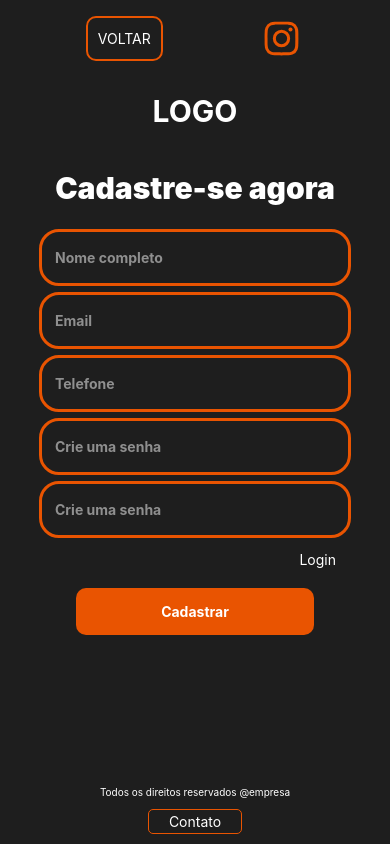
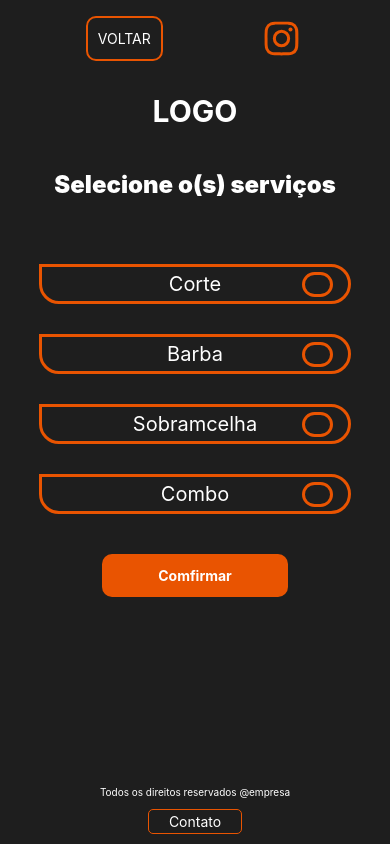
Before and after one commit to Marcos-Segantine/barber-app, a React Native app: screen / in a window 390 px wide. Built offline with nearby package versions, Linux system fonts and the light colour scheme.

Commit message:
Adding a new Screen

```diff
--- a/src/App.tsx
+++ b/src/App.tsx
@@ -6,13 +6,14 @@ import { createNativeStackNavigator } from "@react-navigation/native-stack"
 import { InitialScreen } from "./screens/InitialScreen"
 import { Login } from "./screens/Login"
 import { Register } from "./screens/Register"
+import { Services } from "./screens/Services"
 
 const {Screen, Navigator} = createNativeStackNavigator()
 
 export const App = () => {
   return(
     <NavigationContainer>
-      <Navigator initialRouteName="Register">
+      <Navigator initialRouteName="Services">
         <Screen
           name="InitialScreen"
           component={InitialScreen}
@@ -36,6 +37,14 @@ export const App = () => {
           }}
         />
 
+        <Screen
+          name="Services"
+          component={Services}
+          options={{
+            headerShown: false
+          }}
+        />
+
       </Navigator>
     </NavigationContainer>
   )
--- a/src/screens/Login.tsx
+++ b/src/screens/Login.tsx
@@ -78,7 +78,7 @@ const style = StyleSheet.create({
         flexDirection: "row",
         justifyContent: "space-between",
         width: "100%",
-        marginTop: 10
+        marginTop: 10,
     },
 
     linkHelp: {
--- /dev/null
+++ b/src/screens/Services.tsx
@@ -0,0 +1,109 @@
+import { Text, View, Pressable, StyleSheet, SafeAreaView } from "react-native"
+import Svg, { Path } from "react-native-svg"
+
+import { Header } from "../shared/Header"
+import { Footer } from "../shared/Footer"
+import { ScreenStackHeaderRightView } from "react-native-screens"
+
+export const Services = () => {
+    return(
+        <SafeAreaView style={style.container}>
+            <Header />
+
+            <Text style={style.title}>Selecione o(s) serviços</Text>
+
+            <View style={style.services}>
+                <Pressable style={style.service}>
+                    <Text style={style.serviceText}>Corte</Text>
+                    <View style={style.serviceCircle}></View>
+                </Pressable>
+
+                <Pressable style={style.service}>
+                    <Text style={style.serviceText}>Barba</Text>
+                    <View style={style.serviceCircle}></View>
+                </Pressable>
+
+                <Pressable style={style.service}>
+                    <Text style={style.serviceText}>Sobramcelha</Text>
+                    <View style={style.serviceCircle}></View>
+                </Pressable>
+
+                <Pressable style={style.service}>
+                    <Text style={style.serviceText}>Combo</Text>
+                    <View style={style.serviceCircle}></View>
+                </Pressable>
+
+            </View>
+
+            <Pressable style={style.comfirmButton}>
+                <Text style={style.comfirmText}>Comfirmar</Text>
+            </Pressable>
+
+            <Footer/>
+        </SafeAreaView>
+    )
+}
+
+const style = StyleSheet.create({
+    container: {
+        backgroundColor: "#1E1E1E",
+        flex: 1,
+        alignItems: 'center',
+    },
+
+    title: {
+        fontWeight: '900',
+        fontSize: 24,
+        color: "#FFFFFF"
+    },
+
+    services: {
+        width: "100%",
+        alignItems: "center",
+        marginTop: 50
+    },
+
+    service: {
+        marginVertical: 15,
+        width: "80%",
+        borderWidth: 3,
+        borderBottomLeftRadius: 25,
+        borderBottomRightRadius: 25,
+        borderTopRightRadius: 25,
+        borderColor: "#E95401",
+        fontWeight: '700',
+        paddingVertical: 5,
+        paddingHorizontal: 25,
+        alignItems: "center",
+    },
+
+    serviceText: {
+        color: "#FFFFFF",
+        fontSize: 20,
+    },
+
+    serviceCircle: {
+        borderRadius: 30,
+        borderWidth: 3,
+        borderColor: '#E95401',
+        width: '10%',
+        height: 25,
+        position: 'absolute',
+        right: 15,
+        top: 5,
+    },
+
+    comfirmButton: {
+        backgroundColor: "#E95401",
+        borderRadius: 10,
+        paddingHorizontal: 56,
+        paddingVertical: 13,
+        marginTop: 25,
+    },
+
+    comfirmText: {
+        color: "#FFFFFF",
+        fontSize: 14,
+        fontWeight: '700'
+    }
+})
```
Also changed, not shown: src/assets/img/serviceicon.png (added).
